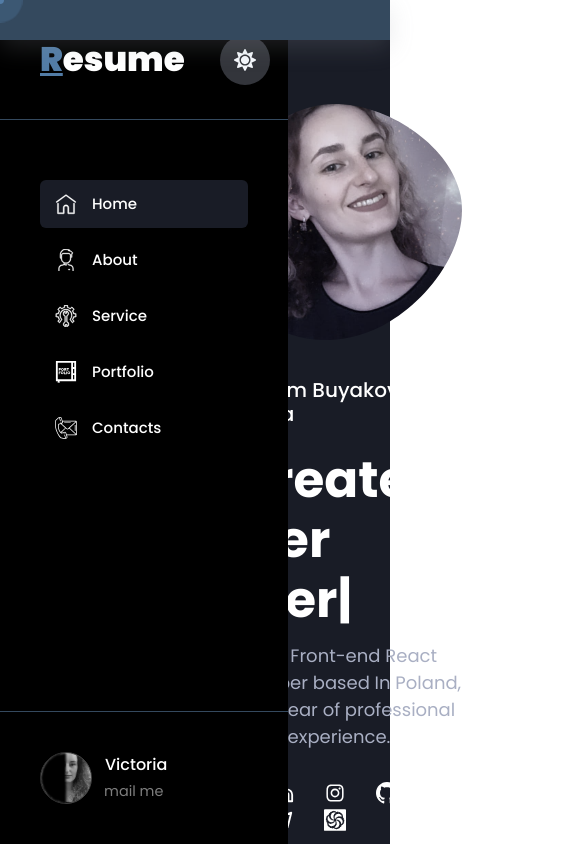
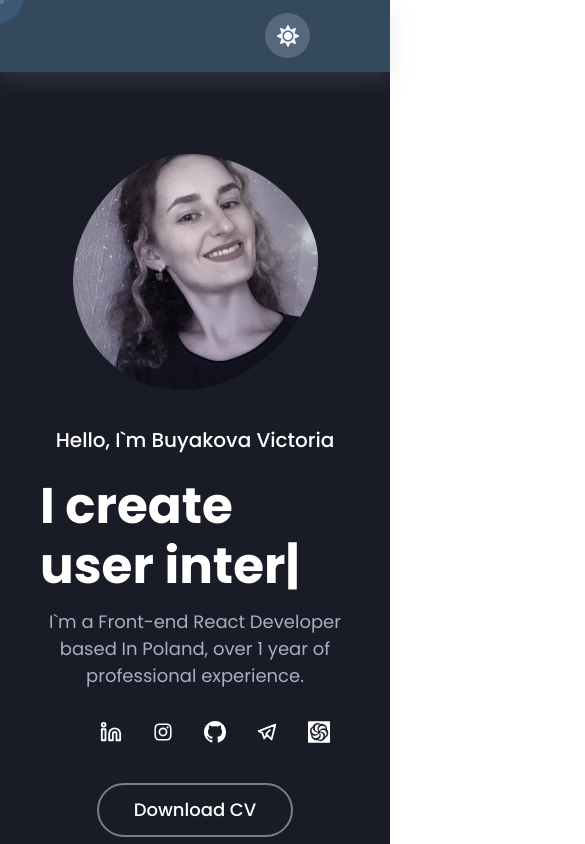
Before and after one commit to Feralwater/cv, a React (Create React App) app: page / in a window 390 px wide. Shown: the top 844 px of the page, 585 px wide, since content can reach past the window. Built offline with nearby package versions, Linux system fonts and the light colour scheme.

Commit message:
add media query to main sections

```diff
--- a/src/Pages/About/styles.ts
+++ b/src/Pages/About/styles.ts
@@ -7,6 +7,10 @@ export const AboutBlock = styled.section`
   width: 100%;
   box-sizing: border-box;
   padding: 50px 20px 50px 308px;
+
+  @media (max-width: ${({ theme }) => theme.media.extraLarge}) {
+    padding: 50px 20px;
+  }
 `;
 
 export const AboutContent = styled.div`
--- a/src/Pages/Contacts/styles.ts
+++ b/src/Pages/Contacts/styles.ts
@@ -7,6 +7,10 @@ export const ContactsBlock = styled.section`
   width: 100%;
   box-sizing: border-box;
   padding: 50px 20px 50px 308px;
+
+  @media (max-width: ${({ theme }) => theme.media.extraLarge}) {
+    padding: 50px 20px;
+  }
 `;
 
 export const ContactCards = styled.div`
--- a/src/Pages/Home/styles.ts
+++ b/src/Pages/Home/styles.ts
@@ -9,6 +9,10 @@ export const HomeBlock = styled.section`
   align-items: center;
   justify-content: center;
   box-sizing: border-box;
+
+  @media (max-width: ${({ theme }) => theme.media.extraLarge}) {
+    padding: 50px 20px;
+  }
 `;
 
 export const HomeWrapper = styled.div`
--- a/src/Pages/Portfolio/styles.ts
+++ b/src/Pages/Portfolio/styles.ts
@@ -10,6 +10,10 @@ export const PortfolioBlock = styled.section`
   display: flex;
   flex-direction: column;
   gap: 100px;
+
+  @media (max-width: ${({ theme }) => theme.media.extraLarge}) {
+    padding: 50px 20px;
+  }
 `;
 
 export const GithubLink = styled.a`
--- a/src/Pages/Service/styles.ts
+++ b/src/Pages/Service/styles.ts
@@ -6,4 +6,8 @@ export const ServiceBlock = styled.section`
   width: 100%;
   box-sizing: border-box;
   padding: 50px 20px 50px 308px;
+
+  @media (max-width: ${({ theme }) => theme.media.extraLarge}) {
+    padding: 50px 20px;
+  }
 `;
--- a/src/components/Header/styles.ts
+++ b/src/components/Header/styles.ts
@@ -7,8 +7,8 @@ export const StyledHeader = styled.header`
   top: 0;
   background: ${({ theme }) => theme.colors.header};
   box-shadow: ${({ theme }) => theme.shadows.headerShadow};
-  z-index: 999;
-  padding: 20px 0;
+  z-index: 99;
+  padding: 36px 0;
   display: none;
 
   @media (max-width: ${({ theme }) => theme.media.extraLarge}) {
--- a/src/components/Navbar/styles.ts
+++ b/src/components/Navbar/styles.ts
@@ -15,6 +15,10 @@ export const NavBar = styled.div`
   z-index: 99;
   transition: all .5s ease;
   box-shadow: ${({ theme }) => theme.shadows.navbarShadow};
+
+  @media (max-width: ${({ theme }) => theme.media.extraLarge}) {
+    transform: translateX(-100%);
+  }
 `;
 
 export const NavbarLogo = styled.div`
--- a/src/components/ThemeSwitcher/styles.ts
+++ b/src/components/ThemeSwitcher/styles.ts
@@ -13,6 +13,15 @@ export const ThemeSwitcherLabel = styled.label`
   display: flex;
   align-items: center;
   justify-content: center;
+
+  @media (max-width: ${({ theme }) => theme.media.extraLarge}) {
+    width: 45px;
+    height: 45px;
+    left: auto;
+    right: 80px;
+    bottom: auto;
+    top: 13px;
+  }
 `;
 
 export const ThemeSwitcherInput = styled.input`
```
